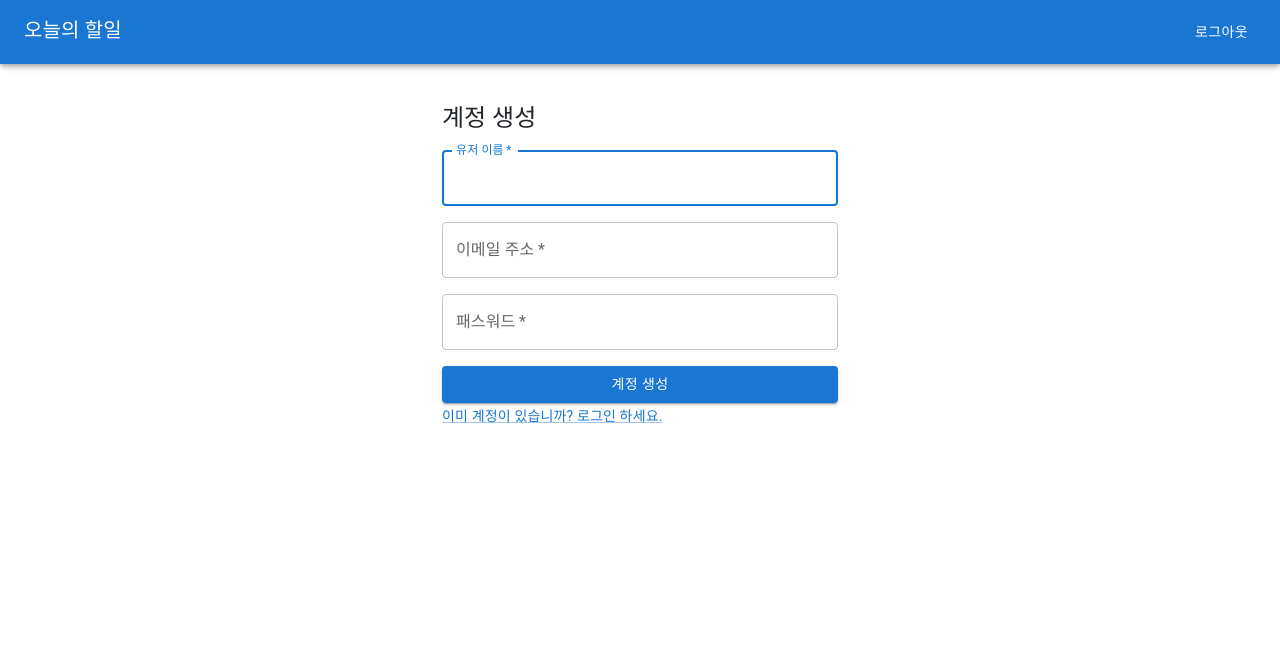
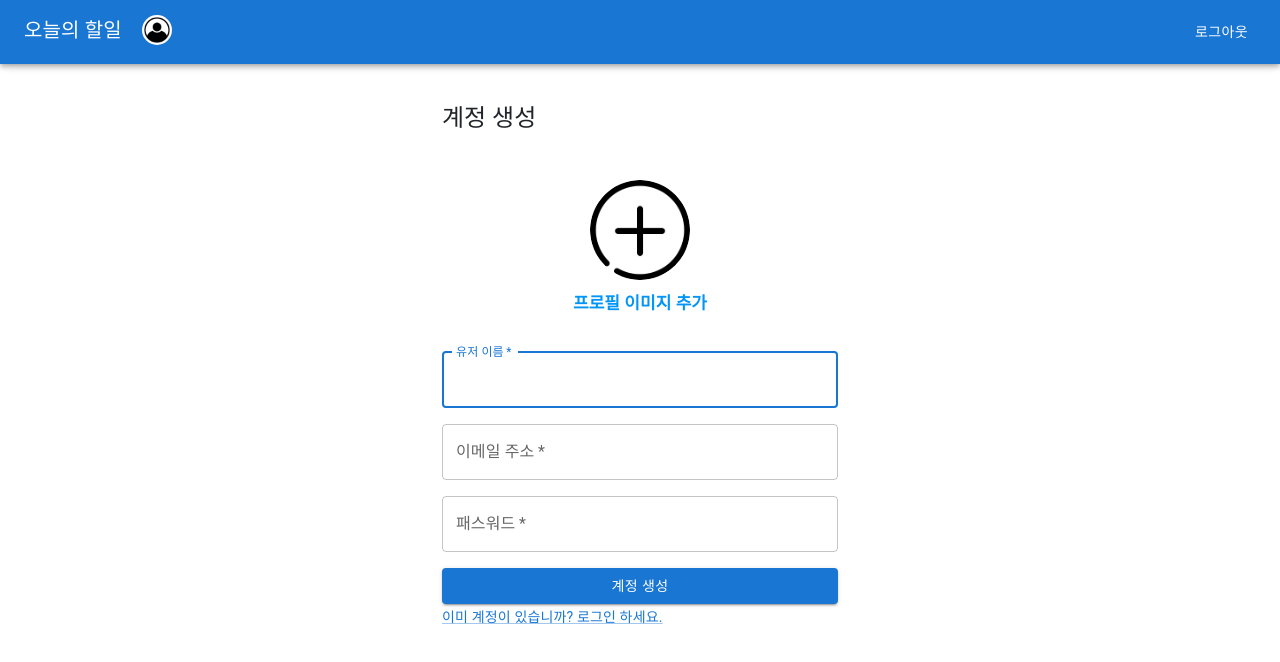
Before and after one commit to soongu/todo-react-app, a React (Create React App) app: page /signup in a window 1280 px wide. Shown: the top 662 px of the page. Built offline with nearby package versions, Linux system fonts and the light colour scheme; no server answers.

Commit message:
#15. 프로필사진 업로드 처리

```diff
--- a/src/App.css
+++ b/src/App.css
@@ -36,3 +36,27 @@
     transform: rotate(360deg);
   }
 }
+
+.thumbnail-box {
+  width: 100px;
+  height: 100px;
+  border-radius: 50%;
+  overflow: hidden;
+  margin: 30px auto 10px;
+  cursor: pointer;
+}
+
+.thumbnail-box img {
+  width: 100px;
+  height: 100px;
+}
+
+.signup-img-label {
+  font-weight: bold;
+  font-size: 17px;
+  color: #0095f6;
+  cursor: pointer;
+  display: block;
+  text-align: center;
+  margin-bottom: 20px;
+}
--- a/src/components/Header.js
+++ b/src/components/Header.js
@@ -1,19 +1,69 @@
-import React from 'react';
+import React, {useEffect, useState} from 'react';
 import {AppBar, Toolbar, Grid, Typography, Button} from "@mui/material";
 import {signout} from "../service/ApiService";
+import {API_BASE_URL} from "../config/app-config";
 
 function Header(props) {
+
+
+    const [profile, setProfile] = useState(null);
+
+    useEffect(() => {
+        const token = localStorage.getItem('ACCESS_TOKEN');
+        const reqUrl = API_BASE_URL + '/auth/load-profile';
+        fetch(reqUrl, {
+            method: 'GET',
+            headers: {
+                'Authorization': 'Bearer ' + token
+            }
+        })
+            .then(res => {
+                if (res.status === 200) {
+                    return res.blob();
+                }
+                else {
+                    setProfile(null);
+                }
+            })
+            .then(profileBlob => {
+                const imgSrc =  window.URL.createObjectURL(profileBlob);
+                setProfile(imgSrc);
+            });
+    }, []);
+
     return (
         <AppBar position="fixed">
             <Toolbar>
                 <Grid justify="space-between" container>
                     <Grid item flex={9}>
-                        <Typography variant="h6">오늘의 할일</Typography>
+                        <div style={
+                            {
+                                display:'flex',
+                                alignItems: 'center'
+                            }
+                        }>
+                            <Typography variant="h6">오늘의 할일</Typography>
+                            <img
+                                src={profile ? profile : require('../assets/img/anonymous.jpg')}
+                                alt="프사"
+                                style={
+                                {
+                                    marginLeft: 20,
+                                    width: 30,
+                                    height: 30,
+                                    borderRadius: '50%'
+                                }
+                            }
+                            />
+                        </div>
                     </Grid>
                     <Grid item>
-                        <Button color="inherit" onClick={signout}>
-                            로그아웃
-                        </Button>
+
+                        <Grid item>
+                            <Button color="inherit" onClick={signout}>
+                                로그아웃
+                            </Button>
+                        </Grid>
                     </Grid>
                 </Grid>
             </Toolbar>
--- a/src/components/SignUp.js
+++ b/src/components/SignUp.js
@@ -1,4 +1,4 @@
-import React, {useState} from 'react';
+import React, {useState, useRef} from 'react';
 
 import {signup, call} from "../service/ApiService";
 import {Button, Container, Grid, TextField, Typography, Link} from "@mui/material";
@@ -10,6 +10,19 @@ function SignUp(props) {
     const [user, setUser] = useState({username: '', email: '', password: ''});
     const [validated, setValidated] = useState({username: false, email: false, password: false});
     const [errorMessage, setErrorMessage] = useState({username: '', email: '', password: ''});
+
+    const [imgFile, setImgFile] = useState("");
+    const imgRef = useRef();
+
+    // 이미지 업로드 input의 onChange
+    const saveImgFile = () => {
+        const file = imgRef.current.files[0];
+        const reader = new FileReader();
+        reader.readAsDataURL(file);
+        reader.onloadend = () => {
+            setImgFile(reader.result);
+        };
+    };
 
 
     const handleName = (e) => {
@@ -101,7 +114,14 @@ function SignUp(props) {
         console.log(user);
 
         if (isValidateOk()) {
-            signup(user);
+
+            const userBlob = new Blob([JSON.stringify(user)], { type: "application/json" });
+
+            const userFormData = new FormData();
+            userFormData.append("user", userBlob);
+            userFormData.append("profileImage", imgRef.current.files[0]);
+
+            signup(userFormData);
         } else {
             alert('회원가입 입력란을 확인하세요!');
         }
@@ -118,6 +138,21 @@ function SignUp(props) {
                             계정 생성
                         </Typography>
                     </Grid>
+
+                    <Grid item xs={12}>
+                        <div className="thumbnail-box" onClick={() => imgRef.current.click()}>
+                            <img
+                                src={imgFile ? imgFile : require("../assets/img/image-add.png")}
+                                alt="프사프사"
+                            />
+                        </div>
+                        <label className="signup-img-label" htmlFor="profileImg">프로필 이미지 추가</label>
+                        <input id="profileImg" type="file" accept="image/*" style={{display: 'none'}}
+                               ref={imgRef}
+                               onChange={saveImgFile}
+                        />
+                    </Grid>
+
                     <Grid item xs={12}>
                         <TextField
                             autoComplete="fname"
--- a/src/config/app-config.js
+++ b/src/config/app-config.js
@@ -3,7 +3,7 @@ let backendHost;
 const hostname = window && window.location && window.location.hostname;
 
 if (hostname === 'localhost') {
-    backendHost = 'http://localhost:8185';
+    backendHost = 'http://localhost:8181';
 }
 
 export const API_BASE_URL = `${backendHost}`;
--- a/src/service/ApiService.js
+++ b/src/service/ApiService.js
@@ -65,7 +65,7 @@ export const signup = (userInfo) => {
 
     return axios.post(API_BASE_URL + '/auth/signup', userInfo)
         .then(res => {
-            // console.log(res);
+            console.log(res);
             window.location.href='/login';
         })
         .catch(err => {
```
Also changed, not shown: src/assets/img/anonymous.jpg (added), src/assets/img/image-add.png (added).
